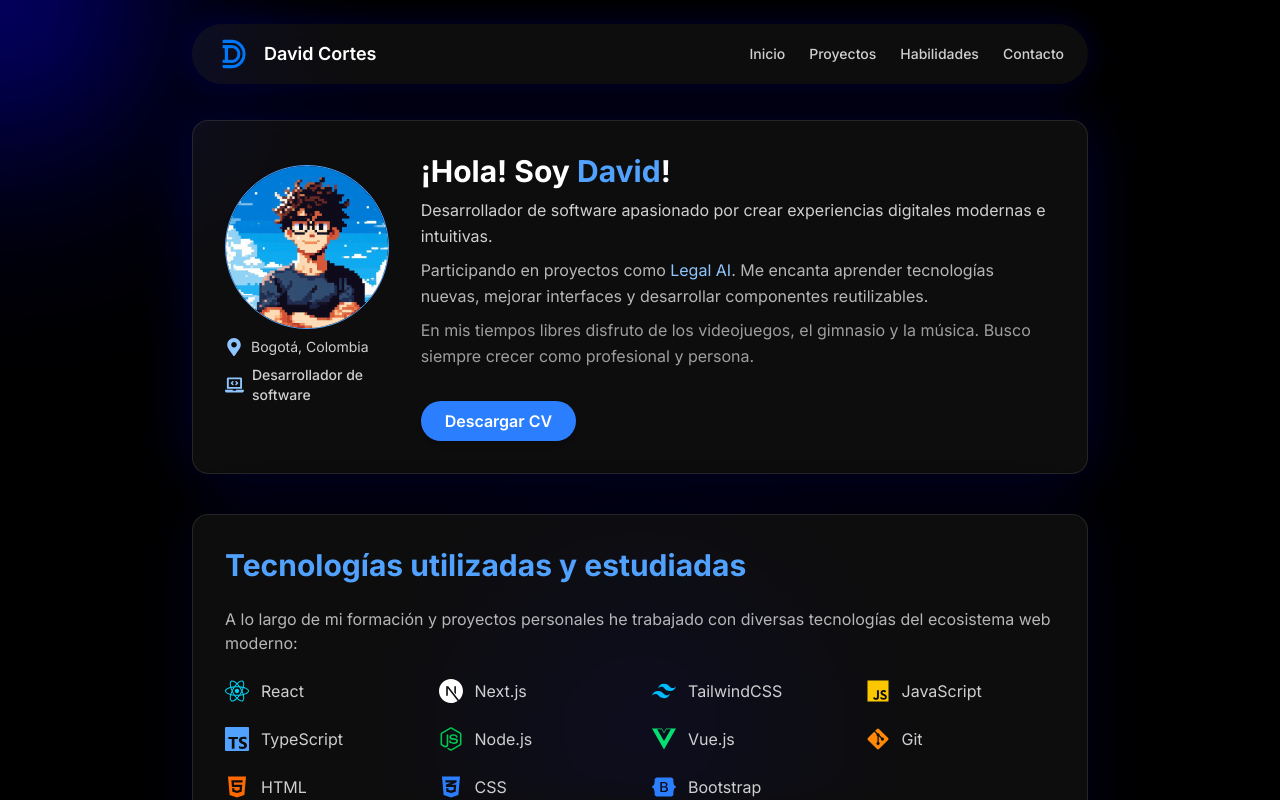
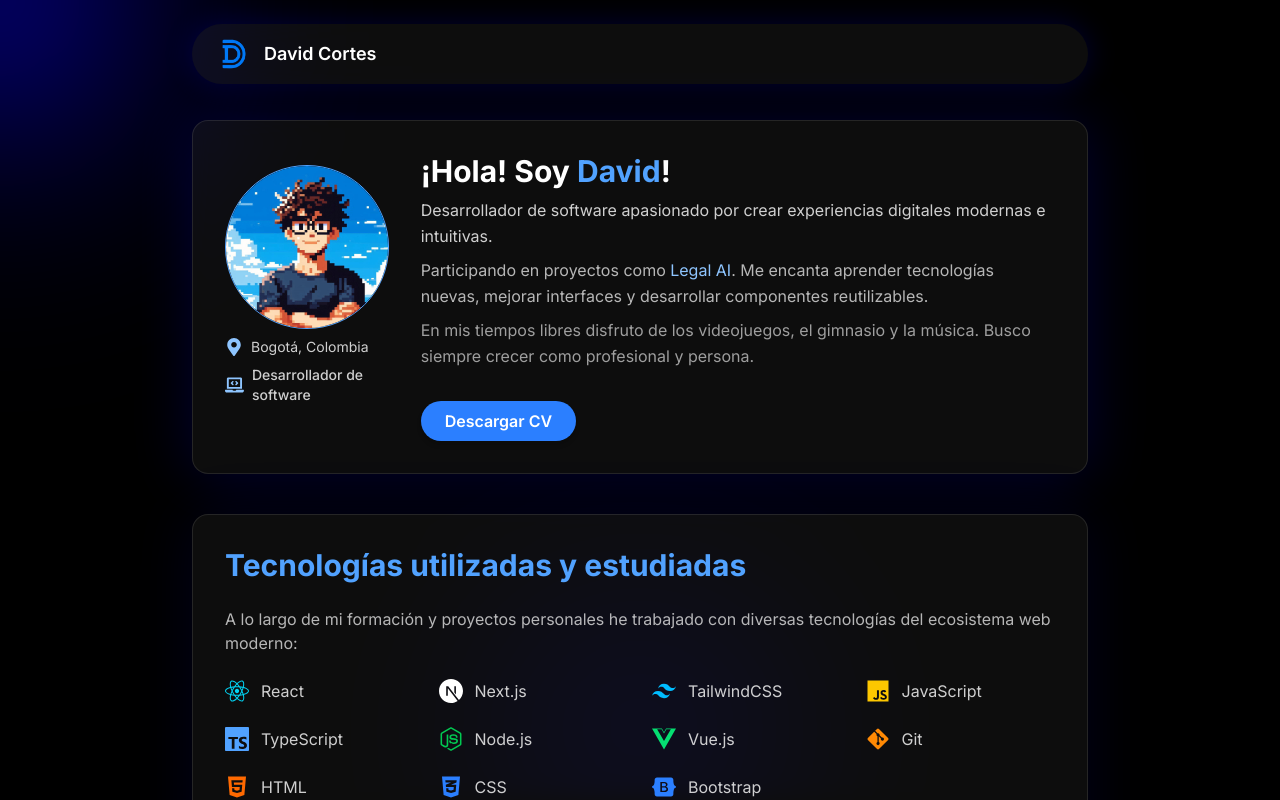
Before and after one commit to DavidCG5/Portafolio-DC, a Next.js app: page / in a window 1280 px wide. Shown: the top 800 px of the page. Built offline with nearby package versions, Linux system fonts and the light colour scheme.

Commit message:
feat: remove navigation links from Navbar component

```diff
--- a/src/components/Navbar.tsx
+++ b/src/components/Navbar.tsx
@@ -14,13 +14,6 @@ export default function Navbar() {
         />
         <span className="text-lg font-semibold text-white-400">David Cortes</span>
       </div>
-
-      <ul className="flex gap-6 text-sm font-medium text-white/80">
-        <li><Link href="/" className="hover:text-blue-300 transition">Inicio</Link></li>
-        <li><Link href="#proyectos" className="hover:text-blue-300 transition">Proyectos</Link></li>
-        <li><Link href="#habilidades" className="hover:text-blue-300 transition">Habilidades</Link></li>
-        <li><Link href="#contacto" className="hover:text-blue-300 transition">Contacto</Link></li>
-      </ul>
     </nav>
   )
 }
```
